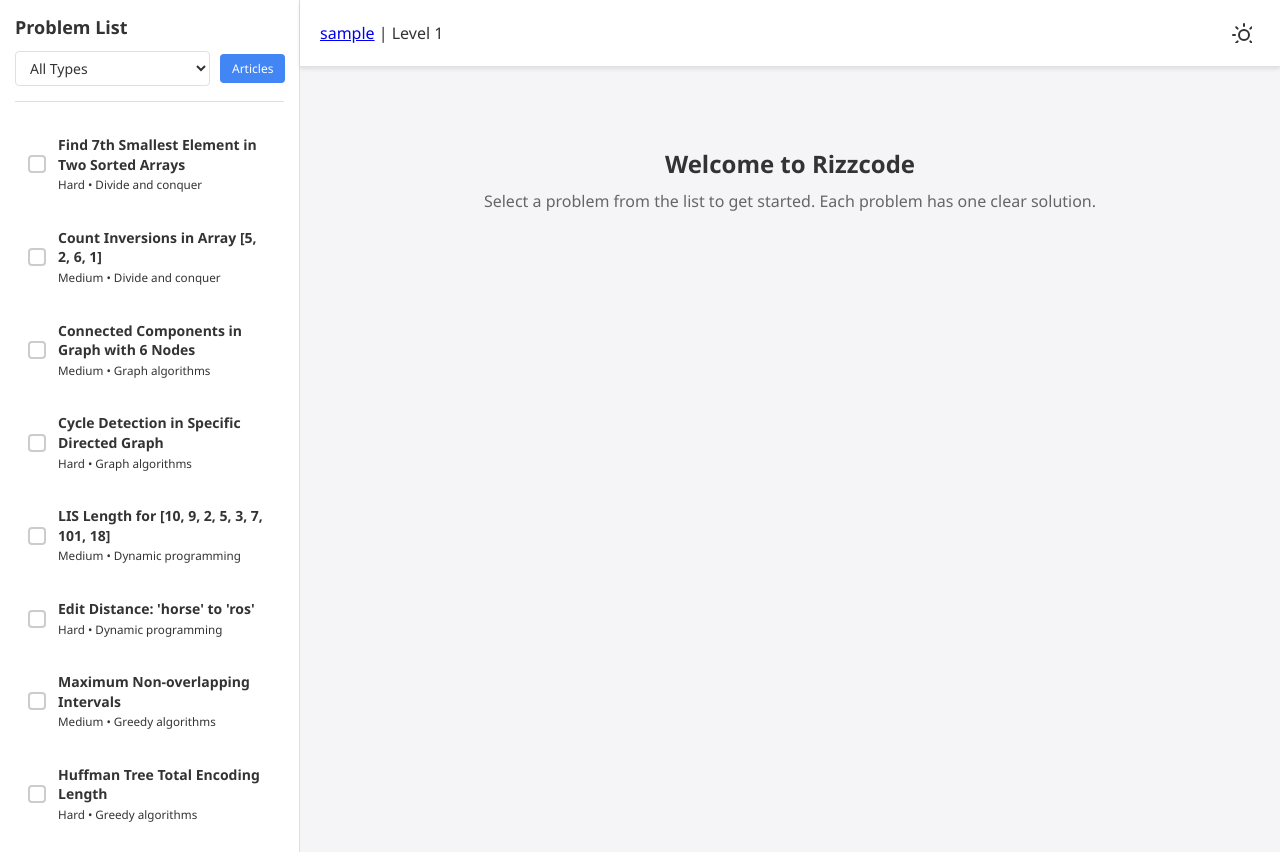
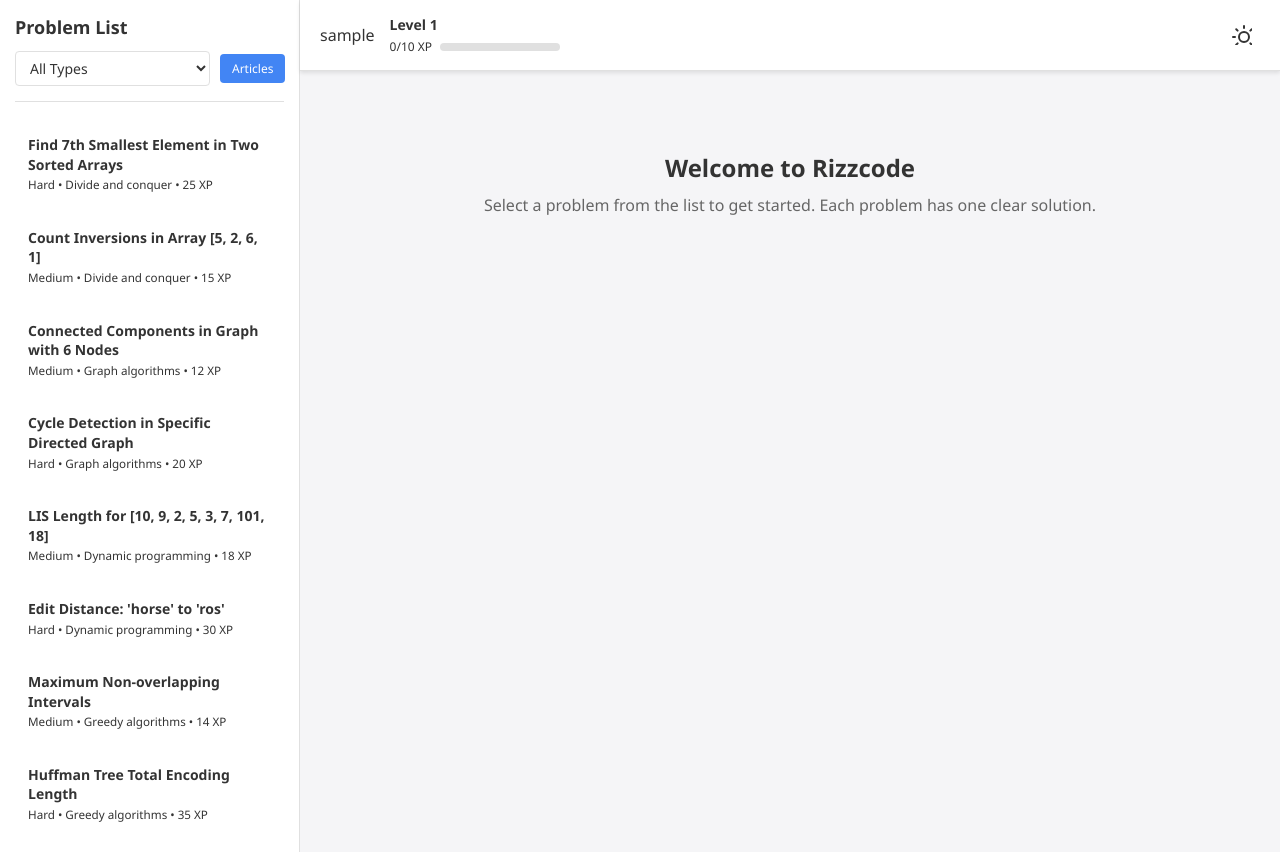
Before and after one commit to maxr777/rizzcode-v2.SIGMA, a Flask app: page /dashboard in a window 1280 px wide. Run offline with Flask 3, Linux system fonts and the light colour scheme; the visitor is signed in with stand-in values (Sample User, id 1).

Commit message:
Fix levelling

```diff
--- a/app.py
+++ b/app.py
@@ -1,4 +1,4 @@
-from flask import Flask, render_template, request, redirect, url_for
+from flask import Flask, render_template, request, redirect, url_for, jsonify
 from flask_sqlalchemy import SQLAlchemy
 from flask_login import LoginManager, UserMixin, login_user, login_required, logout_user, current_user
 from werkzeug.security import check_password_hash, generate_password_hash
@@ -6,6 +6,7 @@
 import webbrowser
 import threading
 import os
+import json
 
 app = Flask(__name__)
 app.config['SECRET_KEY'] = 'your_secret_key'
@@ -13,8 +14,31 @@
 db = SQLAlchemy(app)
 csrf = CSRFProtect(app)
 
+def calculate_level_from_xp(xp):
+    """Calculate level based on XP with exponential scaling"""
+    if xp < 10:
+        return 1
+    elif xp < 30:
+        return 2
+    elif xp < 60:
+        return 3
+    elif xp < 100:
+        return 4
+    elif xp < 150:
+        return 5
+    elif xp < 220:
+        return 6
+    elif xp < 300:
+        return 7
+    elif xp < 400:
+        return 8
+    elif xp < 520:
+        return 9
+    else:
+        return 10
+
 def get_problems():
-    """Return the list of problems - shared between routes"""
+    """Return the list of problems with XP values"""
     return [
         # Divide and Conquer
         {
@@ -23,6 +47,7 @@
             "difficulty": "Hard",
             "completed": False,
             "type": "divide and conquer",
+            "xp": 25,
             "content": (
                 "You have two sorted arrays: nums1 = [1, 3, 8, 9, 15] and nums2 = [7, 11, 18, 19, 21, 25]. "
                 "If you were to merge these arrays into one big sorted array, it would look like: "
@@ -38,6 +63,7 @@
             "difficulty": "Medium",
             "completed": False,
             "type": "divide and conquer",
+            "xp": 15,
             "content": (
                 "Given the array [5, 2, 6, 1], count how many inversions exist. An inversion is when "
                 "a larger number appears before a smaller number. For example, (5,2) is an inversion "
@@ -55,6 +81,7 @@
             "difficulty": "Medium",
             "completed": False,
             "type": "graph algorithms",
+            "xp": 12,
             "content": (
                 "You have an undirected graph with 6 nodes labeled 0, 1, 2, 3, 4, 5. "
                 "The edges are: (0,1), (1,2), and (3,4). This means node 0 connects to node 1, "
@@ -71,6 +98,7 @@
             "difficulty": "Hard",
             "completed": False,
             "type": "graph algorithms",
+            "xp": 20,
             "content": (
                 "You have a directed graph with 4 nodes (0, 1, 2, 3) and these directed edges: "
                 "0→1 (0 points to 1), 1→2 (1 points to 2), 2→3 (2 points to 3), and 3→1 (3 points back to 1). "
@@ -89,6 +117,7 @@
             "difficulty": "Medium",
             "completed": False,
             "type": "dynamic programming",
+            "xp": 18,
             "content": (
                 "Find the length of the longest increasing subsequence in [10, 9, 2, 5, 3, 7, 101, 18]. "
                 "A subsequence doesn't have to be contiguous - you can skip elements. For example, "
@@ -105,6 +134,7 @@
             "difficulty": "Hard",
             "completed": False,
             "type": "dynamic programming",
+            "xp": 30,
             "content": (
                 "Calculate the minimum number of operations needed to transform the string 'horse' "
                 "into the string 'ros'. You can perform three types of operations: insert a character, "
@@ -124,6 +154,7 @@
             "difficulty": "Medium",
             "completed": False,
             "type": "greedy algorithms",
+            "xp": 14,
             "content": (
                 "You have these time intervals: [(1,3), (2,6), (8,10), (15,18)]. Each interval "
                 "represents a meeting with a start and end time. Two intervals overlap if one "
@@ -141,6 +172,7 @@
             "difficulty": "Hard",
             "completed": False,
             "type": "greedy algorithms",
+            "xp": 35,
             "content": (
                 "You need to create an optimal Huffman encoding for these characters and their frequencies: "
                 "A appears 5 times, B appears 9 times, C appears 12 times, D appears 13 times, "
@@ -155,7 +187,7 @@
     ]
 
 login_manager = LoginManager()
-login_manager.login_view = 'login'  # Redirect to login if not authenticated
+login_manager.login_view = 'login'
 login_manager.init_app(app)
 
 class User(UserMixin, db.Model):
@@ -163,6 +195,27 @@
     username = db.Column(db.String(150), unique=True)
     password = db.Column(db.String(150))
     level = db.Column(db.Integer, default=1)
+    xp = db.Column(db.Integer, default=0)
+    completed_problems = db.Column(db.Text, default='[]')  # JSON string of completed problem IDs
+
+    def get_completed_problems(self):
+        """Get list of completed problem IDs"""
+        try:
+            return json.loads(self.completed_problems)
+        except:
+            return []
+
+    def add_completed_problem(self, problem_id):
+        """Add a problem to completed list"""
+        completed = self.get_completed_problems()
+        if problem_id not in completed:
+            completed.append(problem_id)
+            self.completed_problems = json.dumps(completed)
+
+    def award_xp(self, xp_amount):
+        """Award XP and update level"""
+        self.xp += xp_amount
+        self.level = calculate_level_from_xp(self.xp)
 
 @login_manager.user_loader
 def load_user(user_id):
@@ -210,15 +263,21 @@
 @login_required
 def dashboard():
     problems = get_problems()
+    completed_problem_ids = current_user.get_completed_problems()
+
+    # Mark completed problems
+    for problem in problems:
+        problem['completed'] = problem['id'] in completed_problem_ids
 
     # Calculate progress percentage
-    completed_count = sum(p['completed'] for p in problems)
+    completed_count = len(completed_problem_ids)
     total_problems = len(problems)
     progress = int((completed_count / total_problems) * 100) if total_problems else 0
 
     return render_template('index.html',
                            username=current_user.username,
                            level=current_user.level,
+                           xp=current_user.xp,
                            progress=progress,
                            problems=problems)
 
@@ -226,11 +285,56 @@
 @login_required
 def problem_page():
     problems = get_problems()
+    completed_problem_ids = current_user.get_completed_problems()
+
+    # Mark completed problems
+    for problem in problems:
+        problem['completed'] = problem['id'] in completed_problem_ids
 
     return render_template('problems.html',
                           username=current_user.username,
                           level=current_user.level,
+                          xp=current_user.xp,
                           problems=problems)
+
+@app.route('/submit_answer', methods=['POST'])
+@login_required
+@csrf.exempt
+def submit_answer():
+    data = request.get_json()
+    problem_id = data.get('problem_id')
+    user_answer = data.get('answer')
+
+    problems = get_problems()
+    problem = next((p for p in problems if p['id'] == problem_id), None)
+
+    if not problem:
+        return jsonify({'success': False, 'message': 'Problem not found'})
+
+    completed_problem_ids = current_user.get_completed_problems()
+
+    if user_answer == problem['answer']:
+        # Award XP only if not already completed
+        if problem_id not in completed_problem_ids:
+            current_user.add_completed_problem(problem_id)
+            current_user.award_xp(problem['xp'])
+            db.session.commit()
+
+            return jsonify({
+                'success': True,
+                'message': f'✅ Correct! +{problem["xp"]} XP earned!',
+                'new_xp': current_user.xp,
+                'new_level': current_user.level
+            })
+        else:
+            return jsonify({
+                'success': True,
+                'message': '✅ Correct! (Already completed)',
+                'new_xp': current_user.xp,
+                'new_level': current_user.level
+            })
+    else:
+        return jsonify({'success': False, 'message': '❌ Incorrect. Try again!'})
 
 @app.route('/logout')
 @login_required
@@ -243,7 +347,8 @@
 def profile():
     return render_template('profile.html',
                          username=current_user.username,
-                         level=current_user.level)
+                         level=current_user.level,
+                         xp=current_user.xp)
 
 @app.route('/profile/change-username', methods=['POST'])
 @login_required
@@ -254,22 +359,23 @@
         return render_template('profile.html',
                              username=current_user.username,
                              level=current_user.level,
+                             xp=current_user.xp,
                              error_message="Username cannot be empty.")
 
-    # Check if username already exists
     if User.query.filter_by(username=new_username).first():
         return render_template('profile.html',
                              username=current_user.username,
                              level=current_user.level,
+                             xp=current_user.xp,
                              error_message="Username already exists. Please choose another.")
 
-    # Update username
     current_user.username = new_username
     db.session.commit()
 
     return render_template('profile.html',
                          username=current_user.username,
                          level=current_user.level,
+                         xp=current_user.xp,
                          success_message="Username updated successfully!")
 
 @app.route('/profile/change-password', methods=['POST'])
@@ -279,34 +385,34 @@
     new_password = request.form.get('new_password')
     confirm_password = request.form.get('confirm_password')
 
-    # Verify current password
     if not check_password_hash(current_user.password, current_password):
         return render_template('profile.html',
                              username=current_user.username,
                              level=current_user.level,
+                             xp=current_user.xp,
                              error_message="Current password is incorrect.")
 
-    # Check if new passwords match
     if new_password != confirm_password:
         return render_template('profile.html',
                              username=current_user.username,
                              level=current_user.level,
+                             xp=current_user.xp,
                              error_message="New passwords do not match.")
 
-    # Check password length
     if len(new_password) < 6:
         return render_template('profile.html',
                              username=current_user.username,
                              level=current_user.level,
+                             xp=current_user.xp,
                              error_message="Password must be at least 6 characters long.")
 
-    # Update password
     current_user.password = generate_password_hash(new_password)
     db.session.commit()
 
     return render_template('profile.html',
                          username=current_user.username,
                          level=current_user.level,
+                         xp=current_user.xp,
                          success_message="Password updated successfully!")
 
 @app.route('/profile/delete-account', methods=['POST'])
@@ -315,7 +421,6 @@
     user_id = current_user.id
     logout_user()
 
-    # Delete the user from database
     user_to_delete = User.query.get(user_id)
     if user_to_delete:
         db.session.delete(user_to_delete)
@@ -326,7 +431,6 @@
 @app.route('/api/articles', methods=['GET'])
 @login_required
 def get_articles():
-    # Example article list, replace with DB query if needed
     articles = [
         {"id": 1, "title": "Intro to Flask", "content": "Flask is a micro web framework..."},
         {"id": 2, "title": "REST APIs with Flask", "content": "Building APIs is easy with Flask..."}
@@ -383,7 +487,7 @@
                 "Greedy algorithms solve problems by making a sequence of choices, each of which looks best at that moment without reconsidering previous decisions. "
                 "The idea is to pick the locally optimal option at every step with the hope that this leads to a globally optimal solution.\n\n"
                 "A classic example is interval scheduling: selecting the maximum number of non-overlapping meetings by always choosing the meeting that finishes earliest next.\n\n"
-                "Greedy approaches are usually simpler and faster than dynamic programming but don’t work for all problems because they don’t consider future consequences. "
+                "Greedy approaches are usually simpler and faster than dynamic programming but don't work for all problems because they don't consider future consequences. "
                 "\"Optimal substructure\" is required—meaning an optimal solution contains optimal solutions to subproblems—but overlapping subproblems are not necessary here.\n\n"
                 "Understanding when greedy works versus when more complex methods like dynamic programming are needed is key to applying this technique effectively."
             )
@@ -416,6 +520,7 @@
     return render_template('articles.html',
                           username=current_user.username,
                           level=current_user.level,
+                          xp=current_user.xp,
                           articles=articles)
 
 def open_browser():
--- a/templates/index.html
+++ b/templates/index.html
@@ -149,11 +149,11 @@
           border-radius: 6px;
           transition: background-color 0.2s;
           border: 1px solid transparent;
+          cursor: pointer;
       }
 
       .problem-item:hover {
           background-color: var(--hover-color);
-          cursor: pointer;
       }
 
       .problem-item.completed {
@@ -168,35 +168,6 @@
 
       .problem-item.selected .problem-text {
           color: white;
-      }
-
-      .problem-checkbox {
-          appearance: none;
-          width: 18px;
-          height: 18px;
-          border: 2px solid var(--checkbox-border);
-          border-radius: 4px;
-          margin-right: 12px;
-          transition: all 0.2s;
-          position: relative;
-          cursor: pointer;
-          flex-shrink: 0;
-      }
-
-      .problem-checkbox:checked {
-          background-color: var(--success-color);
-          border-color: var(--success-color);
-      }
-
-      .problem-checkbox:checked::after {
-          content: "✓";
-          color: white;
-          position: absolute;
-          top: 50%;
-          left: 50%;
-          transform: translate(-50%, -50%);
-          font-size: 12px;
-          font-weight: bold;
       }
 
       .problem-text {
@@ -230,6 +201,40 @@
           gap: 15px;
           color: var(--text-color);
           font-weight: 500;
+      }
+
+      .user-stats {
+          display: flex;
+          flex-direction: column;
+          gap: 4px;
+      }
+
+      .user-level {
+          font-size: 14px;
+          font-weight: 600;
+      }
+
+      .xp-container {
+          display: flex;
+          align-items: center;
+          gap: 8px;
+          font-size: 12px;
+      }
+
+      .xp-bar {
+          width: 120px;
+          height: 8px;
+          background-color: var(--progress-bg);
+          border-radius: 4px;
+          overflow: hidden;
+          position: relative;
+      }
+
+      .xp-fill {
+          height: 100%;
+          background: linear-gradient(90deg, var(--primary-color), var(--success-color));
+          border-radius: 4px;
+          transition: width 0.3s ease;
       }
 
       .theme-toggle {
@@ -383,6 +388,11 @@
           background-color: #45a049;
       }
 
+      .submit-button:disabled {
+          background-color: #ccc;
+          cursor: not-allowed;
+      }
+
       /* Answer checking styles */
       .answer-area {
           margin-top: 15px;
@@ -483,7 +493,16 @@
     <div class="main-content">
         <div class="header-bar">
             <div class="user-info">
-                <span><a href="/profile">{{ username }}</a> | Level {{ level }}</span>
+                <a href="/profile" style="text-decoration: none; color: inherit;">{{ username }}</a>
+                <div class="user-stats">
+                    <div class="user-level">Level {{ level }}</div>
+                    <div class="xp-container">
+                        <span id="xpText">{{ xp }} XP</span>
+                        <div class="xp-bar">
+                            <div class="xp-fill" id="xpFill"></div>
+                        </div>
+                    </div>
+                </div>
             </div>
             <button id="themeToggle" class="theme-toggle" aria-label="Toggle theme">
                 <svg class="theme-icon" id="themeIcon" xmlns="http://www.w3.org/2000/svg" fill="none" stroke="currentColor" stroke-width="2" stroke-linecap="round" stroke-linejoin="round">
@@ -524,12 +543,40 @@
         completed: {{ problem.completed|lower }},
         type: "{{ problem.type }}",
         content: "{{ problem.content|e }}",
-        answer: {{ problem.answer }}
+        answer: {{ problem.answer }},
+        xp: {{ problem.xp }}
     }{% if not loop.last %},{% endif %}
     {% endfor %}
 ];
 
 let selectedProblemId = null;
+let currentUserLevel = {{ level }};
+let currentUserXP = {{ xp }};
+
+// XP thresholds for each level
+const xpThresholds = [0, 10, 30, 60, 100, 150, 220, 300, 400, 520, 650];
+
+function updateXPBar() {
+    const xpFill = document.getElementById('xpFill');
+    const xpText = document.getElementById('xpText');
+
+    // Find current level thresholds
+    const currentLevelXP = xpThresholds[currentUserLevel - 1] || 0;
+    const nextLevelXP = xpThresholds[currentUserLevel] || xpThresholds[xpThresholds.length - 1];
+
+    // Calculate progress within current level
+    const progressXP = currentUserXP - currentLevelXP;
+    const neededXP = nextLevelXP - currentLevelXP;
+    const percentage = Math.min((progressXP / neededXP) * 100, 100);
+
+    xpFill.style.width = percentage + '%';
+
+    if (currentUserLevel >= xpThresholds.length) {
+        xpText.textContent = `${currentUserXP} XP (Max Level)`;
+    } else {
+        xpText.textContent = `${progressXP}/${neededXP} XP`;
+    }
+}
 
 function renderProblems() {
     const problemList = document.getElementById('problemList');
@@ -542,22 +589,19 @@
     problemList.innerHTML = filteredProblems.map(problem => `
         <div class="problem-item ${problem.completed ? 'completed' : ''} ${selectedProblemId === problem.id ? 'selected' : ''}"
              onclick="selectProblem(${problem.id})">
-            <input type="checkbox"
-                   class="problem-checkbox"
-                   ${problem.completed ? 'checked' : ''}
-                   onclick="event.stopPropagation(); toggleProblemCompletion(${problem.id});">
             <div class="problem-text">
                 <strong>${problem.title}</strong><br>
-                <small>${problem.difficulty} • ${problem.type.charAt(0).toUpperCase() + problem.type.slice(1)}</small>
+                <small>${problem.difficulty} • ${problem.type.charAt(0).toUpperCase() + problem.type.slice(1)} • ${problem.xp} XP</small>
             </div>
         </div>
     `).join('');
 }
 
-function checkAnswer(problemId) {
+async function checkAnswer(problemId) {
     const problem = problems.find(p => p.id === problemId);
     const answerInput = document.getElementById('answerInput');
     const feedback = document.getElementById('answerFeedback');
+    const submitButton = document.querySelector('.submit-button');
 
     if (!answerInput || !feedback || !problem) return;
 
@@ -568,16 +612,53 @@
         return;
     }
 
-    if (userAnswer === problem.answer) {
-        feedback.innerHTML = '<div class="feedback success">✅ Correct! Well done.</div>';
-        // Auto-mark as completed
-        if (!problem.completed) {
+    // Disable button while submitting
+    submitButton.disabled = true;
+    submitButton.textContent = 'Checking...';
+
+    try {
+        const response = await fetch('/submit_answer', {
+            method: 'POST',
+            headers: {
+                'Content-Type': 'application/json',
+            },
+            body: JSON.stringify({
+                problem_id: problemId,
+                answer: userAnswer
+            })
+        });
+
+        const result = await response.json();
+
+        if (result.success) {
+            feedback.innerHTML = `<div class="feedback success">${result.message}</div>`;
+
+            // Update problem completion status
             problem.completed = true;
+
+            // Update user stats if they changed
+            if (result.new_level !== currentUserLevel || result.new_xp !== currentUserXP) {
+                currentUserLevel = result.new_level;
+                currentUserXP = result.new_xp;
+
+                // Update header display
+                const userLevel = document.querySelector('.user-level');
+                userLevel.textContent = `Level ${currentUserLevel}`;
+                updateXPBar();
+            }
+
             renderProblems();
             selectProblem(problemId); // Refresh the problem view
+        } else {
+            feedback.innerHTML = `<div class="feedback error">${result.message}</div>`;
         }
-    } else {
-        feedback.innerHTML = '<div class="feedback error">❌ Incorrect. Try again!</div>';
+    } catch (error) {
+        feedback.innerHTML = '<div class="feedback error">Error submitting answer. Please try again.</div>';
+        console.error('Error:', error);
+    } finally {
+        // Re-enable button
+        submitButton.disabled = false;
+        submitButton.textContent = 'Check Answer';
     }
 }
 
@@ -601,6 +682,10 @@
                 <div class="meta-item">
                     <div class="meta-label">Type</div>
                     <div class="meta-value">${problem.type.charAt(0).toUpperCase() + problem.type.slice(1)}</div>
+                </div>
+                <div class="meta-item">
+                    <div class="meta-label">XP Reward</div>
+                    <div class="meta-value">${problem.xp} XP</div>
                 </div>
                 <div class="meta-item">
                     <div class="meta-label">Status</div>
@@ -627,18 +712,6 @@
     `;
 
     renderProblems();
-}
-
-function toggleProblemCompletion(problemId) {
-    const problem = problems.find(p => p.id === problemId);
-    if (problem) {
-        problem.completed = !problem.completed;
-        renderProblems();
-
-        if (selectedProblemId === problemId) {
-            selectProblem(problemId);
-        }
-    }
 }
 
 // Theme toggle functionality
@@ -695,5 +768,6 @@
 
 // Initialize the app
 renderProblems();
+updateXPBar();
 </script>
 </html>
```
Also changed, not shown: templates/articles.html (+72 -1 lines).
